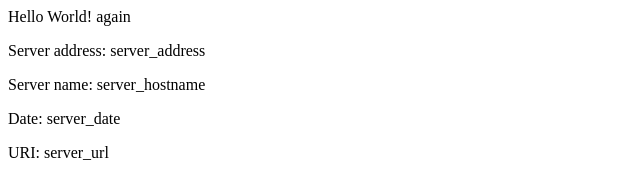
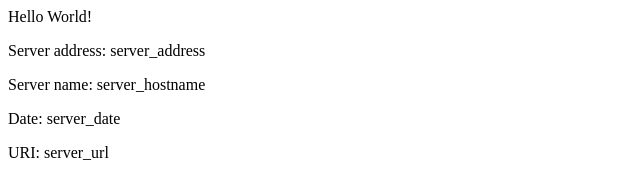
Before and after one commit to readybuilderone/eks-example, a plain HTML site: page src/index.html in a window 1280 px wide. Shown: the full height of the page, 0-640 px from the left. Drawn offline with Linux system fonts and the light colour scheme.

Commit message:
first commit

```diff
--- a/src/index.html
+++ b/src/index.html
@@ -2,7 +2,7 @@
 <title>Hello World</title>
 </head>
 <div class="info">
-<h>Hello World! again</h>
+<h>Hello World!</h>
 <p><span>Server&nbsp;address:</span> <span>server_address</span></p>
 <p><span>Server&nbsp;name:</span> <span>server_hostname</span></p>
 <p class="smaller"><span>Date:</span> <span>server_date</span></p>
```
Also changed, not shown: 1 other file.
